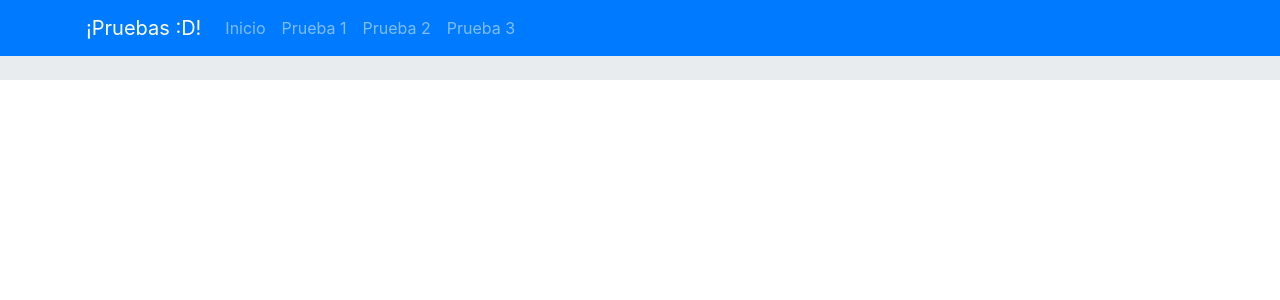
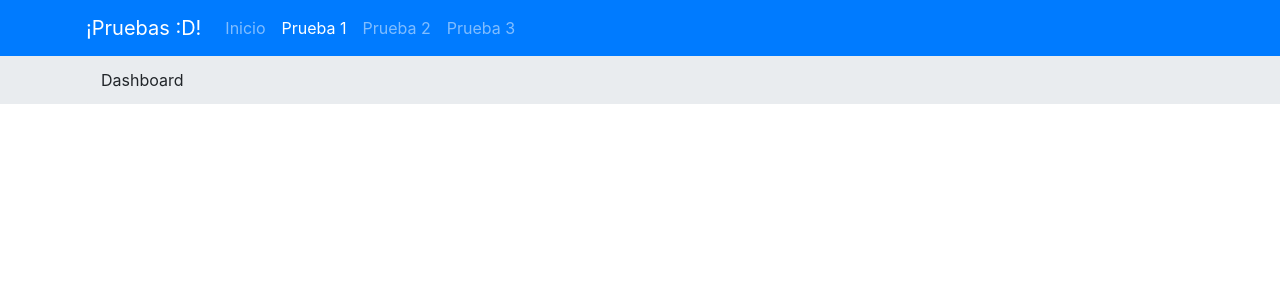
Before and after one commit to HernanFAR/refactored-disco, a Vue app: page /prueba1/friend in a window 1280 px wide. Shown: the top 300 px of the page. Built offline with nearby package versions, Linux system fonts and the light colour scheme; what vue-sweetalert2 would draw is missing.

Commit message:
Se crearon los archivos del modelado de amigos, listar, crear, editar, eliminar y detallar

```diff
--- a/src/router/index.js
+++ b/src/router/index.js
@@ -6,6 +6,7 @@ Vue.use(VueRouter);
 
 const routes = [
   {
+    // Inicio
     path: "/",
     name: "Home",
     component: Home,
@@ -15,17 +16,24 @@ const routes = [
     }
   },
   {
-    path: "/prueba1",
+    // Dashboard amigos
+    path: "/prueba1/Friend",
     name: "Prueba 1: 22-09-2020",
     meta: {
       id: "Prueba1",
-      ubication: ["Prueba 1"]
+      ubication: ["Dashboard"]
     },
-    // route level code-splitting
-    // this generates a separate chunk (about.[hash].js) for this route
-    // which is lazy-loaded when the route is visited.
-    component: () =>
-      import(/* webpackChunkName: "about" */ "../views/About.vue")
+    component: () => import("../views/Prueba1/Dashboard.vue")
+  },
+  {
+    // Dashboard amigos
+    path: "/prueba1/Friend",
+    name: "Prueba 1: 22-09-2020",
+    meta: {
+      id: "Prueba1",
+      ubication: ["Dashboard"]
+    },
+    component: () => import("../views/Prueba1/Dashboard.vue")
   }
 ];
 
--- a/src/views/About.vue
+++ /dev/null
@@ -1,5 +0,0 @@
-<template>
-  <div class="about">
-    <h1>This is an about page</h1>
-  </div>
-</template>
--- /dev/null
+++ b/src/views/Prueba1/Dashboard.vue
@@ -0,0 +1,9 @@
+<template>
+  <div class="row bg-primary sticky-top">
+    <div class="col-12"></div>
+  </div>
+</template>
+
+<script>
+export default {};
+</script>
```
Also changed, not shown: src/views/Prueba1/FriendsModule/CreateFriends.vue (added), src/views/Prueba1/FriendsModule/DeleteFriends.vue (added), src/views/Prueba1/FriendsModule/DetailFriends.vue (added), src/views/Prueba1/FriendsModule/EditFriends.vue (added), src/views/Prueba1/FriendsModule/ListFriends.vue (added).
